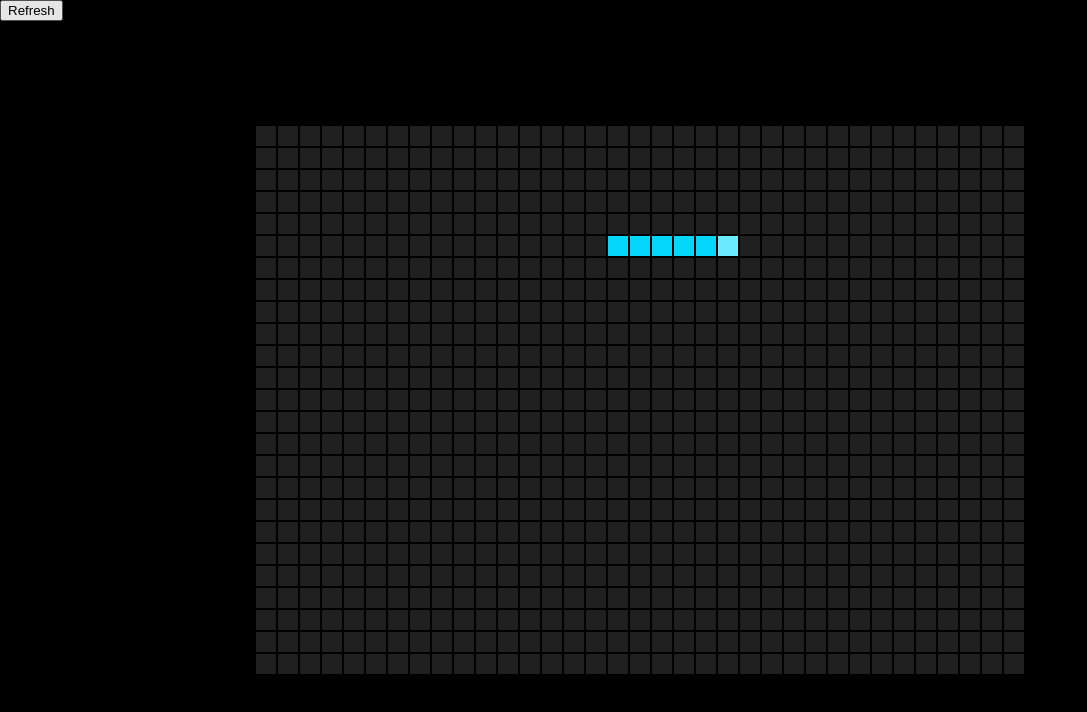
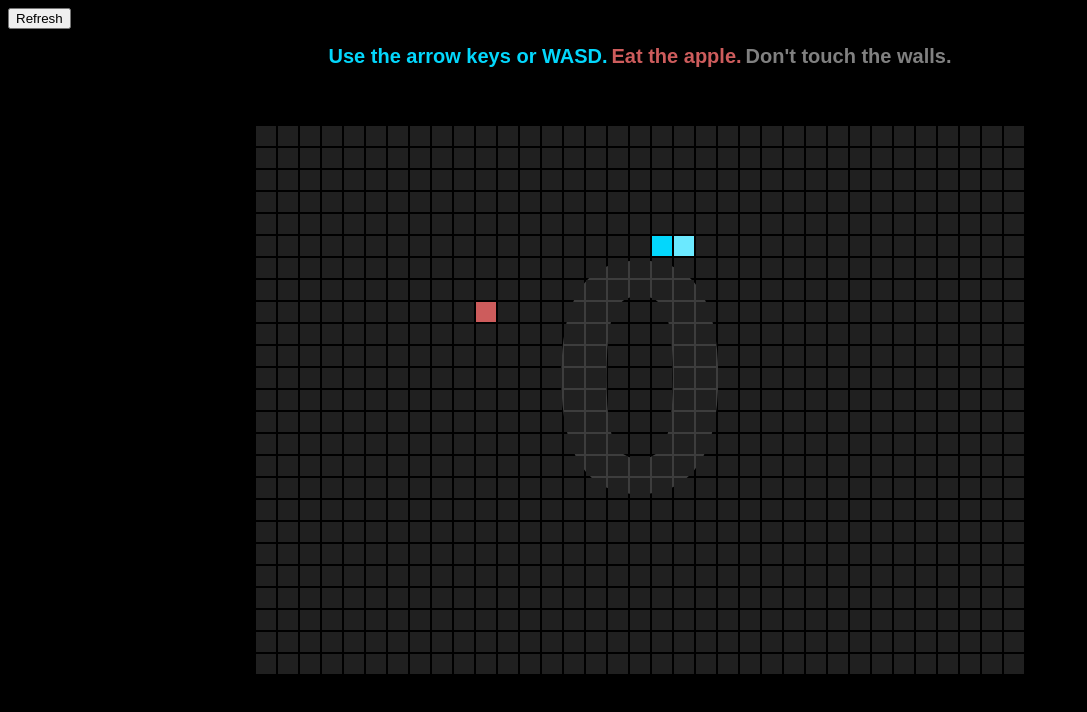
Before and after one commit to sahinerkin/jsnake, a plain HTML site: page snake.html in a window 1280 px wide. Shown: the whole page, without its empty margins (0-1087 px from the left). Drawn offline with Linux system fonts and the light colour scheme.

Commit message:
Added food, score, and restart mechanics.

```diff
--- a/script.js
+++ b/script.js
@@ -19,10 +19,16 @@ const directions = {
 }
 
 let snakeParts = [new Index(5, 5)];
-snakeHead = snakeParts[0];
-let snakeLength = 6;
-let snakeDirection = directions.RIGHT;
-let newDirection = snakeDirection;
+let snakeHead;
+let snakeLength;
+const scorePerLengthIncInc = 15;
+let snakeDirection;
+let newDirection;
+let score;
+const initialTimeOutTime = 340;
+let timeoutTime;
+
+let appleIdx;
 
 function checkDirections() {
     switch (newDirection) {
@@ -76,26 +82,38 @@ function isDead() {
     if (snakeHead.j < 0 || snakeHead.j >= canvasHeight)
         return true;
 
+    return checkSnakeCollision(snakeHead);
+}
+
+function checkSnakeCollision(idx, checkHead=false) {
     for (let k = 0; k < snakeParts.length; k++) {
-        if (k == 0)
+        if (!checkHead && k == 0)
             continue;
 
-        if (snakeHead.i == snakeParts[k].i && snakeHead.j == snakeParts[k].j)
+        if (idx.i == snakeParts[k].i && idx.j == snakeParts[k].j)
             return true;
     }
 
     return false;
 }
 
-let interval;
+function generateAppleIndex() {
+    let appleIdx;
+
+    do {
+        let i = Math.floor(Math.random() * canvasWidth);
+        let j = Math.floor(Math.random() * canvasHeight);
+        appleIdx = new Index(i, j);
+    } while(checkSnakeCollision(appleIdx));
+
+    return appleIdx;
+}
 
 function drawBoard() {
 
     checkDirections();
 
     if (isDead()) {
-        clearInterval(interval);
-
         ctx.fillStyle = "red";
         snakeParts.forEach(element => {
             ctx.fillRect(element.i*22, element.j*22, 20, 20);
@@ -111,8 +129,29 @@ function drawBoard() {
         snakeParts.shift();
     }
 
+    let appleEaten = checkSnakeCollision(appleIdx, checkHead=true);
+
+    if (appleEaten) {
+        appleIdx = generateAppleIndex();
+        score++;
+        snakeLength += Math.floor(score/scorePerLengthIncInc)+1;
+        console.log(Math.floor(score/scorePerLengthIncInc)+1);
+        timeoutTime = Math.ceil(initialTimeOutTime * Math.exp(-0.07*score));
+        // console.log(timeoutTime);
+        // alert("Apple eaten!");
+    }
+
+    ctx.clearRect(0, 0, canvas.width, canvas.height);
     ctx.beginPath();
     ctx.moveTo(0, 0);
+
+    ctx.font = "bold 330px Arial";
+    ctx.fillStyle = "#3d3d3d";
+    ctx.textAlign = "center";
+    ctx.textBaseline = 'middle';
+    ctx.fillText(score, canvas.width/2, canvas.height/2);
+
+
     ctx.fillStyle = "#202020";
 
     for (let i = 0; i < 35; i++) {
@@ -126,8 +165,27 @@ function drawBoard() {
         ctx.fillRect(element.i*22, element.j*22, 20, 20);
     });
 
+    ctx.fillStyle = "IndianRed";
+    ctx.fillRect(appleIdx.i*22, appleIdx.j*22, 20, 20);
+
     ctx.fillStyle = "#6be9ff";
     ctx.fillRect(snakeHead.i*22, snakeHead.j*22, 20, 20);
+
+    setTimeout(drawBoard, timeoutTime);
+}
+
+function initializeAndStart() {
+    snakeParts = [new Index(5, 5)];
+    snakeHead = snakeParts[0];
+    snakeLength = 2;
+    snakeDirection = directions.RIGHT;
+    newDirection = snakeDirection;
+    score = 0;
+    appleIdx = generateAppleIndex();
+    timeoutTime = initialTimeOutTime;
+    // console.log(timeoutTime);
+
+    setTimeout(drawBoard, timeoutTime);
 }
 
 document.addEventListener('keydown', function(event) {
@@ -165,11 +223,16 @@ document.addEventListener('keydown', function(event) {
 function endGame() {
     ctx.clearRect(0, 0, canvas.width, canvas.height);
 
-    ctx.font = "italic bold 40px Arial";
+    let textY = 200;
+    let fontSize = 40;
+    ctx.font = "italic bold " + fontSize + "px Arial";
     ctx.fillStyle = "red";
     ctx.textAlign = "center";
-    ctx.fillText("Game Over.", canvas.width/2, 200);
+    ctx.fillText("Game Over.", canvas.width/2, textY);
+    ctx.fillText("Your score is " + score + ".", canvas.width/2, textY+fontSize+20);
+
+    setTimeout(initializeAndStart, 1000);
 }
 
 
-interval = setInterval(drawBoard, 300);
+initializeAndStart();
--- a/snake.html
+++ b/snake.html
@@ -8,11 +8,16 @@
     <title>JSnake</title>
 </head>
 <body>
-    <div class="canvas-div">
+    <button onclick="window.location.reload();">Refresh</button>
+    <div>
         <canvas id="canvas" width="768" height="548">
             Your browser doesn't support canvases.
         </canvas>
-        <button onclick="window.location.reload();">Refresh</button>
+        <p class="instructions">
+            <span style="color: #03d7fc; font: bold 20px Arial, sans-serif;">Use the arrow keys or WASD.</span>
+            <span style="color: IndianRed; font: bold 20px Arial, sans-serif;">Eat the apple.</span>
+            <span style="color: grey; font: bold 20px Arial, sans-serif;">Don't touch the walls.</span>
+        </p>
     </div>
 </body>
 <script src="script.js"></script>
--- a/style.css
+++ b/style.css
@@ -14,13 +14,6 @@ body {
     right: 0;
 }
 
-.canvas-div {
-    padding: 0;
-    margin: auto;
-    display: block;
-    position: absolute;
-    top: 0;
-    bottom: 0;
-    left: 0;
-    right: 0;
+.instructions {
+    text-align: center;
 }
```
